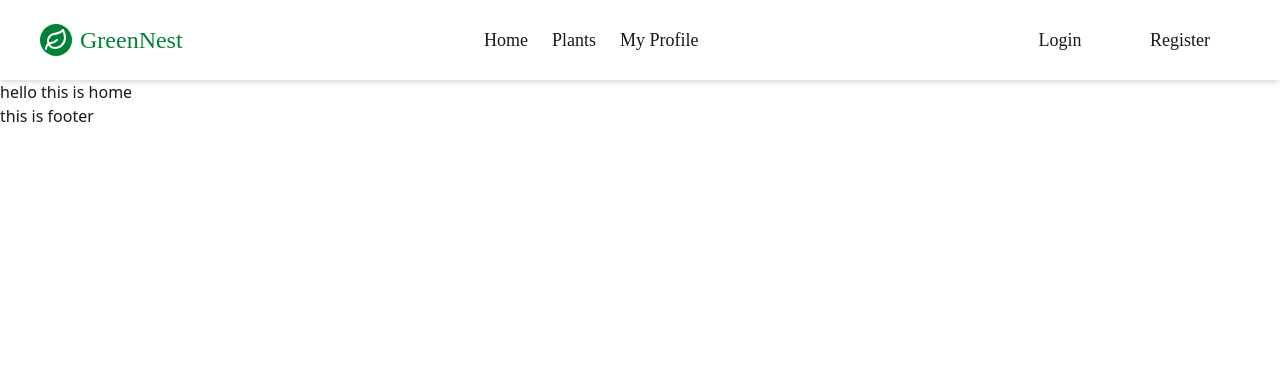
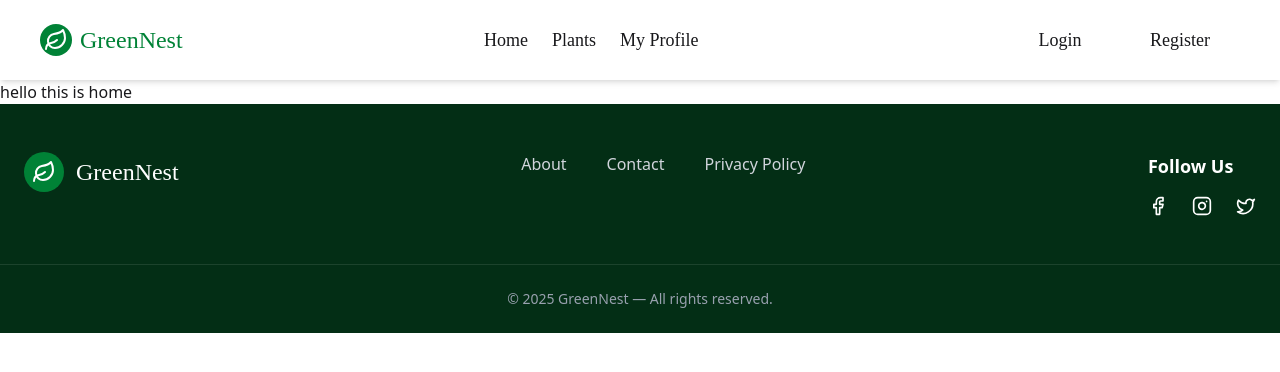
Before and after one commit to tauhid4678/TreePlantShop, a React (Vite) app: page / in a window 1280 px wide. Shown: the top 372 px of the page. Built offline with nearby package versions, Linux system fonts and the light colour scheme.

Commit message:
Footer Done

```diff
--- a/src/Components/Footer.jsx
+++ b/src/Components/Footer.jsx
@@ -1,11 +1,66 @@
 import React from "react";
+import { Leaf, Facebook, Instagram, Twitter } from "lucide-react";
 
-const Footer = () => {
+export default function Footer() {
   return (
-    <div>
-      <h1>this is footer</h1>
-    </div>
+    <footer className="bg-green-950 text-white w-full">
+      <div className="max-w-7xl mx-auto px-6 py-12 flex flex-col md:flex-row justify-between items-center md:items-start gap-10">
+        <div className="flex flex-col items-center md:items-start space-y-4">
+          <div className="flex items-center">
+            <div className="bg-green-700 p-2 rounded-full text-white">
+              <Leaf size={24} />
+            </div>
+            <h1 className="font-bold ml-3 text-2xl delius-swash-caps-regular">
+              <a href="/" className="hover:text-green-400 transition-colors">
+                GreenNest
+              </a>
+            </h1>
+          </div>
+        </div>
+
+        <div className="flex flex-col sm:flex-row items-center gap-6 md:gap-10 font-medium text-gray-300">
+          <a className="hover:text-green-500 transition-colors" href="#">
+            About
+          </a>
+          <a className="hover:text-green-500 transition-colors" href="#">
+            Contact
+          </a>
+          <a className="hover:text-green-500 transition-colors" href="#">
+            Privacy Policy
+          </a>
+        </div>
+
+        <div className="flex flex-col items-center md:items-start">
+          <h2 className="font-semibold text-lg mb-4">Follow Us</h2>
+          <div className="flex gap-6">
+            <a
+              href="#"
+              className="hover:text-green-500 transition-transform hover:-translate-y-1"
+            >
+              <Facebook size={20} />
+            </a>
+            <a
+              href="#"
+              className="hover:text-green-500 transition-transform hover:-translate-y-1"
+            >
+              <Instagram size={20} />
+            </a>
+            <a
+              href="#"
+              className="hover:text-green-500 transition-transform hover:-translate-y-1"
+            >
+              <Twitter size={20} />
+            </a>
+          </div>
+        </div>
+      </div>
+      <div className="border-t border-white/10">
+        <div className="max-w-7xl mx-auto px-6 py-6 flex flex-col sm:flex-row justify-center items-center">
+          <p className="text-gray-400 text-xs md:text-sm text-center">
+            © 2025 GreenNest — All rights reserved.
+          </p>
+        </div>
+      </div>
+    </footer>
   );
-};
-
-export default Footer;
+}
```
